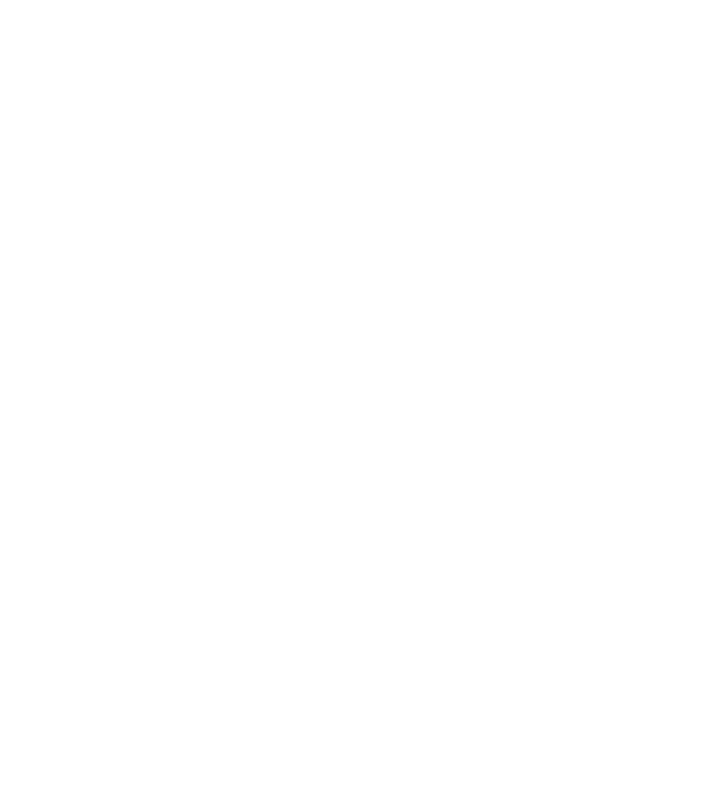
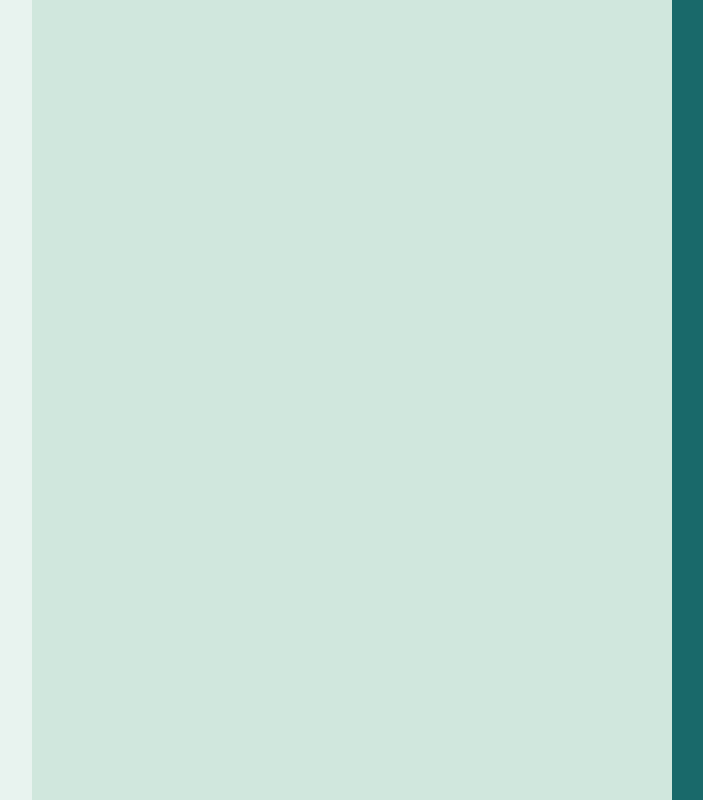
Before and after one commit to UchithmaSenevirathne/Crop-Monitoring-System-Full-Satck, a plain HTML site: page crop-monitoring-frontend/index.html in a window 1280 px wide. Shown: the whole page, without its empty margins (288-991 px from the left). Drawn offline with Linux system fonts and the light colour scheme.

Commit message:
create outer pane

```diff
--- /dev/null
+++ b/crop-monitoring-frontend/css/index.css
@@ -0,0 +1,30 @@
+*{
+    margin: 0;
+    padding: 0;
+    box-sizing: border-box;
+}
+
+.outer_pane{
+    display: flex;
+    width: 100vw;
+    height: 100vh;
+}
+
+.outer_pane div {
+    height: 100%;
+}
+
+.outer_pane div:nth-child(1){
+    background-color: #E8F3EF;
+    flex: 3;
+}
+
+.outer_pane div:nth-child(2){
+    background-color: #D0E7DD;
+   flex: 6;
+}
+
+.outer_pane div:nth-child(3){
+    background-color: #19696A;
+    flex: 3;
+}
--- a/crop-monitoring-frontend/index.html
+++ b/crop-monitoring-frontend/index.html
@@ -4,8 +4,13 @@
     <meta charset="UTF-8">
     <meta name="viewport" content="width=device-width, initial-scale=1.0">
     <title>Document</title>
+    <link rel="stylesheet" href="./css/index.css">
 </head>
 <body>
-
+    <div class="outer_pane">
+        <div></div>
+        <div></div>
+        <div></div>
+    </div>
 </body>
 </html>
```
